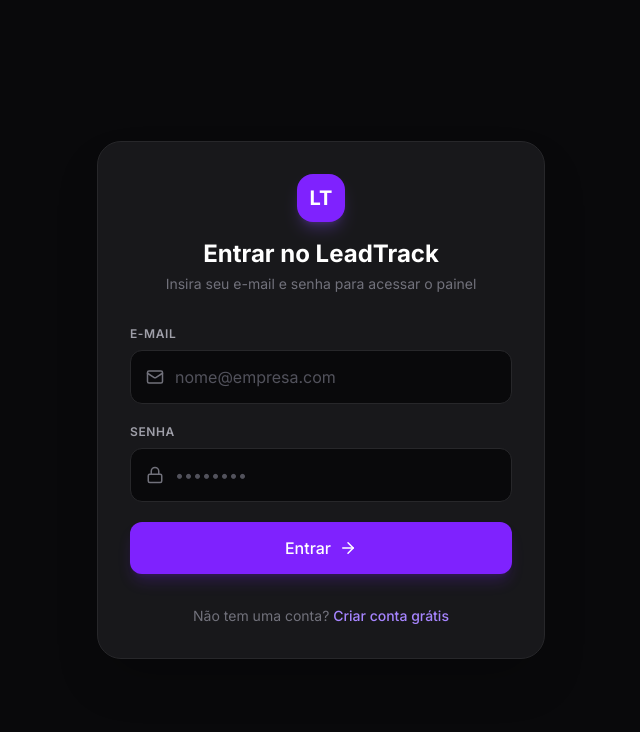
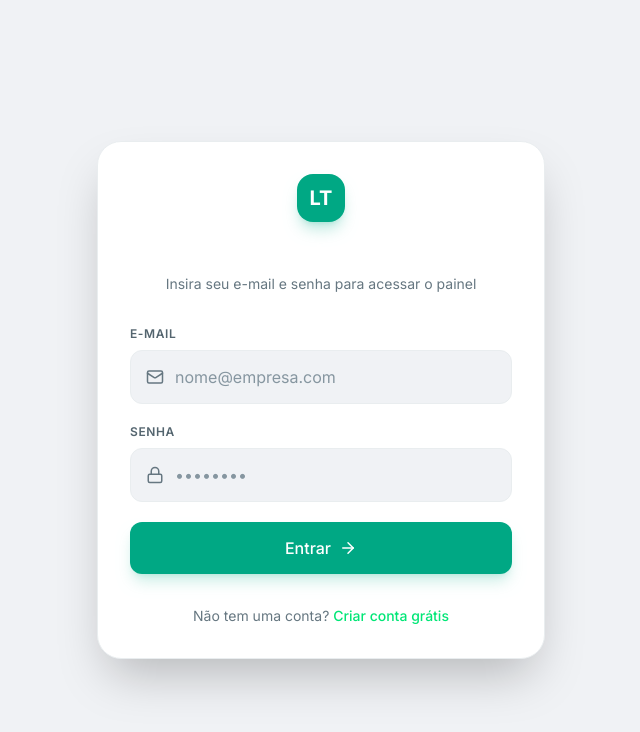
Before and after one commit to Calebe777/Trenkeador-ads, a React (Vite) app: page /login in a window 1280 px wide. Shown: the top 732 px of the page, without its empty margins (319-959 px from the left). Built offline with nearby package versions, Linux system fonts and the light colour scheme; no server answers.

Commit message:
style: switch entire application theme to light WhatsApp green

```diff
--- a/src/components/Sidebar.tsx
+++ b/src/components/Sidebar.tsx
@@ -38,7 +38,7 @@
           <div className="w-8 h-8 rounded-lg bg-violet-600 flex items-center justify-center font-bold text-white shadow-lg shadow-violet-500/20">
             LT
           </div>
-          <span className="font-bold text-xl tracking-tight text-white bg-gradient-to-r from-white to-zinc-400 bg-clip-text text-transparent">
+          <span className="font-bold text-xl tracking-tight text-[#00a884]">
             LeadTrack
           </span>
         </div>
@@ -88,7 +88,7 @@
               {user.nome.charAt(0).toUpperCase()}
             </div>
             <div className="flex-1 min-w-0">
-              <p className="text-sm font-semibold text-white truncate">{user.nome}</p>
+              <p className="text-sm font-semibold text-zinc-100 truncate">{user.nome}</p>
               <p className="text-xs text-zinc-500 truncate">{user.email}</p>
             </div>
           </div>
--- a/src/index.css
+++ b/src/index.css
@@ -1,11 +1,37 @@
 @import "tailwindcss";
 
 @theme {
-  --color-brand-primary: var(--color-violet-600);
-  --color-brand-primary-hover: var(--color-violet-700);
-  --color-brand-accent: var(--color-emerald-500);
-  --color-brand-dark: var(--color-zinc-900);
-  --color-brand-light: var(--color-zinc-100);
+  /* Override Zinc (dark/grey scale) to a light theme WhatsApp palette */
+  --color-zinc-950: #f0f2f5; /* App background - WhatsApp light gray */
+  --color-zinc-900: #ffffff; /* Sidebar and card backgrounds - White */
+  --color-zinc-800: #e9edef; /* Borders - WhatsApp Web border light gray */
+  --color-zinc-700: #d1d7db; /* Card borders/separators */
+  --color-zinc-600: #8696a0; /* Secondary icons/subtext */
+  --color-zinc-500: #667781; /* Placeholders/timestamps */
+  --color-zinc-400: #54656f; /* Inactive labels */
+  --color-zinc-300: #222222; /* Normal body text */
+  --color-zinc-200: #111b21; /* Strong text */
+  --color-zinc-100: #111b21; /* Headers/main text - WhatsApp Web near-black */
+
+  /* Override Violet (brand accent) to WhatsApp Green palette */
+  --color-violet-50: #e8f5e9;
+  --color-violet-100: #c8e6c9;
+  --color-violet-200: #a5d6a7;
+  --color-violet-300: #81c784;
+  --color-violet-400: #00e676;
+  --color-violet-500: #00a884; /* Modern WhatsApp Green */
+  --color-violet-600: #00a884; /* Active buttons, accent background */
+  --color-violet-700: #008f72; /* Button hover state */
+  --color-violet-800: #005c4b; /* Dark WhatsApp Green */
+  --color-violet-900: #004d3e;
+  --color-violet-950: #004237;
+
+  /* Brand system overrides */
+  --color-brand-primary: #00a884;
+  --color-brand-primary-hover: #008f72;
+  --color-brand-accent: #00a884;
+  --color-brand-dark: #f0f2f5;
+  --color-brand-light: #111b21;
 
   --font-sans: 'Inter', system-ui, -apple-system, sans-serif;
 }
@@ -16,7 +42,41 @@
     font-family: var(--font-sans);
   }
 
-  /* Custom scrollbar for premium look */
+  /* Ensure form inputs, selects and textareas are readable in light mode */
+  input, select, textarea {
+    color: #111b21 !important;
+    background-color: #f0f2f5 !important;
+    border-color: #e9edef !important;
+  }
+
+  input:focus, select:focus, textarea:focus {
+    border-color: #00a884 !important;
+    outline: none !important;
+  }
+
+  input::placeholder, textarea::placeholder {
+    color: #8696a0 !important;
+  }
+
+  /* Override text-white to be near-black by default, except inside active items/buttons/badges */
+  .text-white {
+    color: #111b21;
+  }
+
+  aside .text-white,
+  nav .text-white,
+  button .text-white,
+  button.text-white,
+  .bg-violet-600 .text-white,
+  .bg-emerald-600 .text-white,
+  .bg-amber-600 .text-white,
+  .bg-red-600 .text-white,
+  .rounded-full .text-white,
+  .text-white-force {
+    color: #ffffff !important;
+  }
+
+  /* Custom scrollbar for light theme look */
   ::-webkit-scrollbar {
     width: 6px;
     height: 6px;
@@ -25,6 +85,6 @@
     background: transparent;
   }
   ::-webkit-scrollbar-thumb {
-    @apply bg-zinc-800 rounded-full hover:bg-zinc-700;
+    @apply bg-zinc-700 rounded-full hover:bg-zinc-600;
   }
 }
```
